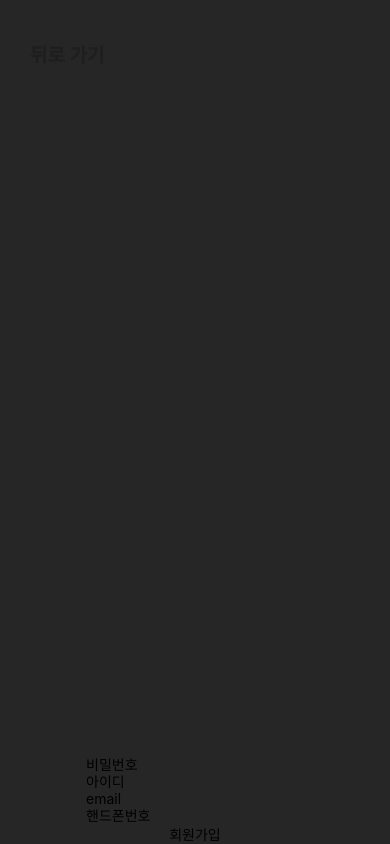
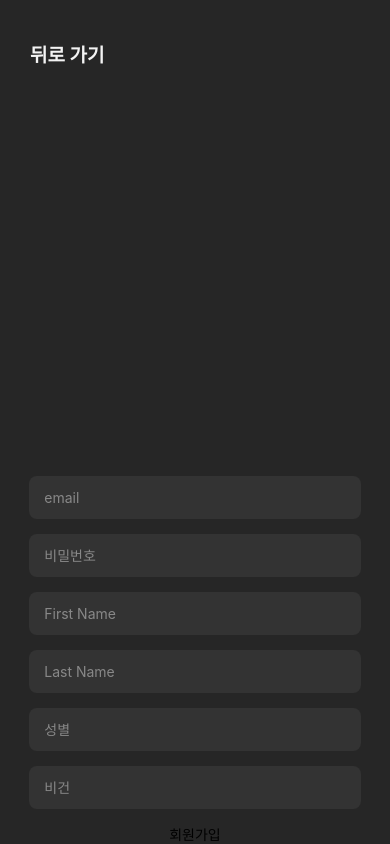
Before and after one commit to slllldka/2024_Fall_Capstone, a React Native app in the folder fn/: screen /Register in a window 390 px wide. Built offline with nearby package versions, Linux system fonts and the light colour scheme.

Commit message:
style(register): make style for regi

```diff
--- a/fn/src/auth/pages/Register.tsx
+++ b/fn/src/auth/pages/Register.tsx
@@ -1,30 +1,31 @@
+// Update in Register.tsx
+
 import React from 'react';
-import {Text, TextInput, StyleSheet, SafeAreaView, TouchableOpacity} from 'react-native';
+import {Text, StyleSheet, SafeAreaView, TouchableOpacity} from 'react-native';
 import postForm from '../../axios/postForm';
 import {useNavigation} from '@react-navigation/native';
+import InputBtn from '../../components/InputBtn'; // Adjust the import path as necessary
 
 const Register: React.FC = () => {
-  const navigation = useNavigation<StackNavigationProp<RootStackParamList>>();
+  const navigation = useNavigation();
 
   const [form, setForm] = React.useState({
-    username: '',
+    email: '',
     password: '',
-    email: '',
     firstName: '',
     lastName: '',
-    phonenumber: '',
     gender: '',
+    vegan: false,
   });
 
   const setFormnull = () => {
     setForm({
-      username: '',
+      email: '',
       password: '',
-      email: '',
       firstName: '',
       lastName: '',
-      phonenumber: '',
       gender: '',
+      vegan: false,
     });
   };
 
@@ -48,35 +49,31 @@ const Register: React.FC = () => {
         </TouchableOpacity>
       </SafeAreaView>
 
-      <SafeAreaView style={styles.inputbtn}>
-        <TextInput
+      <SafeAreaView style={styles.body}>
+        <InputBtn placeholder='email' onChangeText={value => handleChange('email', value)} />
+
+        <InputBtn
           placeholder='비밀번호'
           secureTextEntry
           onChangeText={value => handleChange('password', value)}
-          autoCapitalize='none'
         />
-        <TextInput
-          placeholder='아이디'
-          onChangeText={value => handleChange('username', value)}
-          autoCapitalize='none'
+
+        <InputBtn
+          placeholder='First Name'
+          onChangeText={value => handleChange('firstName', value)}
         />
-        <TextInput
-          placeholder='email'
-          onChangeText={value => handleChange('email', value)}
-          autoCapitalize='none'
-        />
-        <TextInput
-          placeholder='핸드폰번호'
-          onChangeText={value => handleChange('phonenumber', value)}
-          autoCapitalize='none'
-        />
+        <InputBtn placeholder='Last Name' onChangeText={value => handleChange('lastName', value)} />
+        <InputBtn placeholder='성별' onChangeText={value => handleChange('gender', value)} />
+        <InputBtn placeholder='비건' onChangeText={value => handleChange('vegan', value)} />
       </SafeAreaView>
+
       <TouchableOpacity onPress={handleSubmit}>
         <Text>회원가입</Text>
       </TouchableOpacity>
     </SafeAreaView>
   );
 };
+
 const styles = StyleSheet.create({
   container: {
     flex: 1,
@@ -84,7 +81,12 @@ const styles = StyleSheet.create({
     alignItems: 'center',
     backgroundColor: '#262626',
   },
-
+  body: {
+    flex: 45,
+    width: '100%',
+    alignItems: 'center',
+    justifyContent: 'center',
+  },
   logo: {
     flex: 55,
     width: '100%',
@@ -92,24 +94,12 @@ const styles = StyleSheet.create({
     justifyContent: 'flex-start',
     marginBottom: 50,
   },
-  signup: {
-    flex: 50,
-    width: '100%',
-    alignItems: 'center',
-    justifyContent: 'center',
-  },
   textlink: {
     marginTop: 40,
     marginLeft: 30,
-    color: '#1E1E1E',
+    color: '#f3f3f3',
     fontSize: 19,
     fontWeight: 'bold',
-  },
-  centeredView: {
-    flex: 1,
-    justifyContent: 'center',
-    alignItems: 'center',
-    backgroundColor: 'rgba(0, 0, 0, 0.6)', // 배경 흐리게 처리
   },
 });
 
--- /dev/null
+++ b/fn/src/components/InputBtn.tsx
@@ -0,0 +1,43 @@
+// components/InputBtn.tsx
+
+import React from 'react';
+import {TextInput, StyleSheet, TextInputProps} from 'react-native';
+
+interface InputBtnProps extends TextInputProps {
+  placeholder: string;
+  onChangeText: (text: string) => void;
+  secureTextEntry?: boolean;
+}
+
+const InputBtn: React.FC<InputBtnProps> = ({
+  placeholder,
+  onChangeText,
+  secureTextEntry = false,
+  ...rest
+}) => {
+  return (
+    <TextInput
+      style={styles.input}
+      placeholder={placeholder}
+      placeholderTextColor='#888'
+      onChangeText={onChangeText}
+      secureTextEntry={secureTextEntry}
+      autoCapitalize='none'
+      {...rest}
+    />
+  );
+};
+
+const styles = StyleSheet.create({
+  input: {
+    width: '85%',
+    height: 45,
+    borderRadius: 8,
+    paddingHorizontal: 15,
+    marginBottom: 15,
+    color: '#fff',
+    backgroundColor: '#333',
+  },
+});
+
+export default InputBtn;
```
